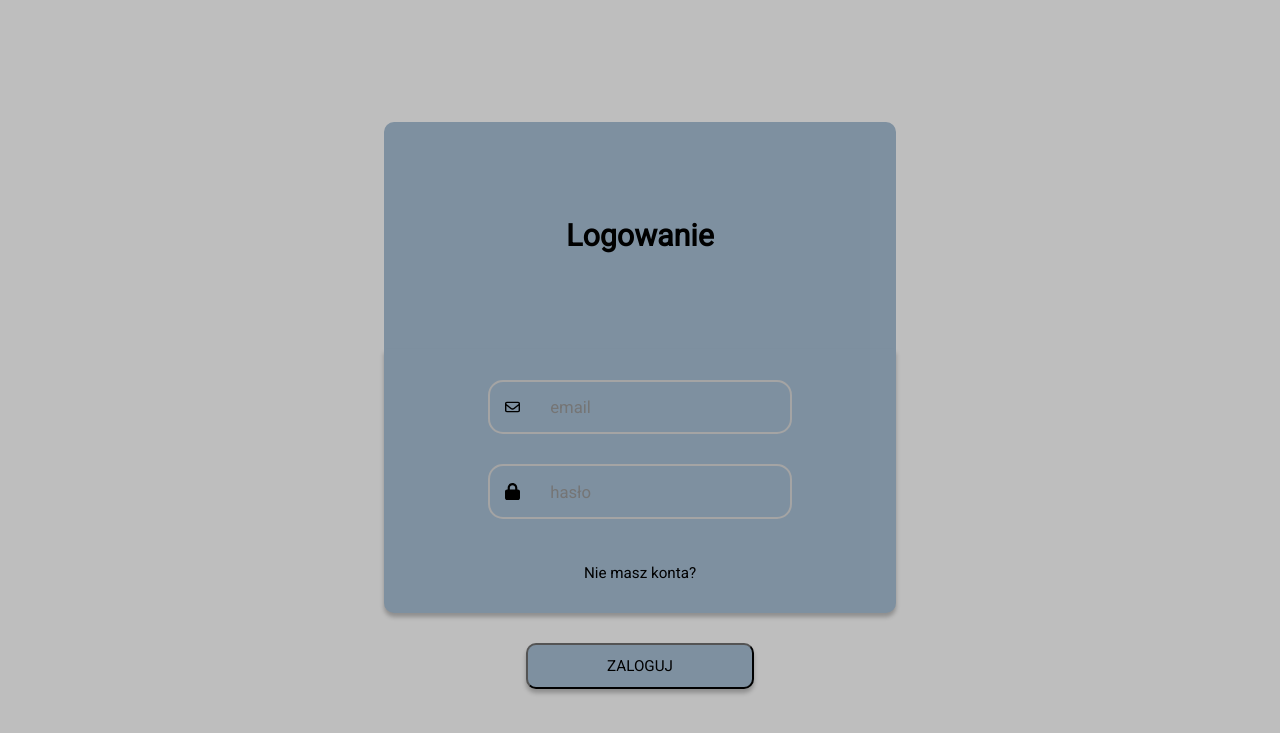
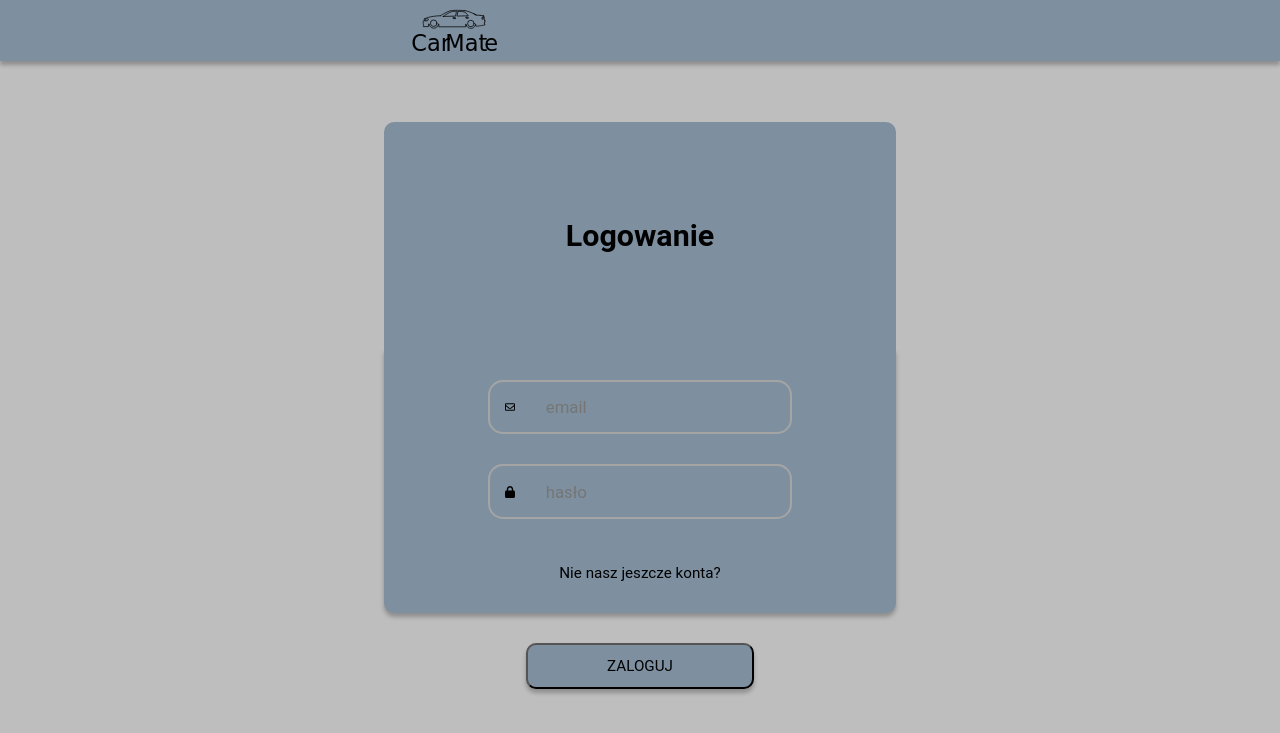
Before and after one commit to MnStan/CarMate, a PHP site: page /login in a window 1280 px wide. Shown: the top 733 px of the page. Run offline with PHP 8.4, Linux system fonts and the light colour scheme; data that the repository does not hold is empty.

Commit message:
Feature/adding navbar (#4)
* Added navbar

* Fixed logo position in navbar

```diff
--- /dev/null
+++ b/public/css/components/navbar.css
@@ -0,0 +1,75 @@
+.header {
+    position: fixed;
+    top: 0;
+    left: 0;
+    z-index: var(--z-fixed);
+    width: 100%;
+    background-color: var(--primary);
+}
+
+.nav {
+    display: flex;
+    height: var(--navbar-height);
+    align-items: center;
+    justify-content: center;
+    color: var(--primary);
+    font-size: 1.2rem;
+}
+
+.nav a:link, .nav a:visited {
+    color: inherit;
+}
+
+.navbar-list {
+    display: flex;
+    list-style-type: none;
+    padding: 0;
+    gap: var(--m-1);
+
+}
+
+.navbar-list > li {
+    text-align: center;
+}
+
+.header a:active, .header a:visited {
+    color: var(--black-text);
+}
+
+.navbar-list > li:hover, .header a:hover {
+    opacity: 0.7;
+}
+
+.navbar-brand {
+    display: flex;
+    align-items: center;
+}
+
+.navbar-brand-logo {
+    height: 30%;
+    width: 30%;
+    object-fit: contain;
+}
+
+.navbar-list-d-none-sx {
+    display: flex;
+    list-style-type: none;
+    padding: 0;
+    gap: var(--m-1);
+}
+
+@media screen and (max-width: 1024px) {
+    .navbar-list {
+        display: none;
+    }
+}
+
+@media screen and (max-width: 600px) {
+    .navbar-list-d-none-sx {
+        display: none;
+    }
+
+    .navbar-brand {
+        justify-content: center;
+    }
+}
--- a/public/css/style.css
+++ b/public/css/style.css
@@ -1,4 +1,4 @@
-@import url('https://fonts.googleapis.com/css2?family=Roboto&display=swap');
+/* @import url('https://fonts.googleapis.com/css2?family=Roboto&display=swap'); */
 
 @import "./variables/variables.css";
 @import "./components/form.css";
@@ -8,6 +8,7 @@
 @import "./login.css";
 @import "./register.css";
 @import "./unloggedMain.css";
+@import "./components/navbar.css";
 
 * {
     box-sizing: border-box;
@@ -74,6 +75,16 @@
     text-align: center;
 }
 
+a {
+    text-decoration: none;
+    color: var(--black-text);
+}
+
+a:link, a:visited {
+    color: inherit;
+    color: var(--black-text);
+}
+
 .drop-shadow {
     box-shadow: 0px 4px 4px rgba(0, 0, 0, 0.25);
 }
--- /dev/null
+++ b/public/views/components/navbar.php
@@ -0,0 +1,17 @@
+<header class="header" id="header">
+    <div class="drop-shadow">
+        <nav class="nav container">
+            <div class="navbar-brand">
+                <img class="navbar-brand-logo" src="public/img/logo/CarMateLogo.svg" alt="Logo CarMate">
+            </div>
+            <?php
+                echo '
+                <div class="navbar-list-d-none-sx">
+                <a href="login">Zaloguj</a>
+                <a href="register">Zarejestruj</a>
+                </div>
+                ';
+            ?>
+        </nav>
+    </div>
+</header>
--- a/public/views/login.php
+++ b/public/views/login.php
@@ -26,7 +26,7 @@
     'content' => Input($inputEmail) . Input($inputPassword)
 ];
 
-$cardContent = Form($formContent) . "<div class='text-center'>Nie masz konta?</div>";
+$cardContent = Form($formContent) . '<a class="text-center" href="register">Nie nasz jeszcze konta?</a>';
 
 $cardArray = [
     'title' => 'Logowanie',
@@ -48,6 +48,7 @@
 </head>
 
 <body>
+<?php include("public/views/components/navbar.php"); ?>
 <main class="login-container container flex flex-center flex-column">
     <?php echo Card($cardArray); ?>
     <?php echo Button($buttonArray); ?>
--- a/public/views/register.php
+++ b/public/views/register.php
@@ -56,6 +56,7 @@
 </head>
 
 <body>
+<?php include("public/views/components/navbar.php"); ?>
 <main class="login-container container flex flex-center flex-column">
     <?php echo Card($cardArray); ?>
     <?php echo Button($buttonArray); ?>
--- a/public/views/unloggedMain.php
+++ b/public/views/unloggedMain.php
@@ -18,10 +18,11 @@
 
 <head>
     <?php include("public/views/components/headImports.php"); ?>
-    <title>Login</title>
+    <title>Login or register</title>
 </head>
 
 <body>
+<?php include("public/views/components/navbar.php"); ?>
 <main class="info-container container flex flex-center">
     <div class="photo-container">
     <img class="photo drop-shadow" src="public/img/photos/funny-old-family-driving.jpg">
```
Also changed, not shown: public/img/logo/CarMateLogo.png (added), public/img/logo/CarMateLogo.svg (added), 2 other files.
